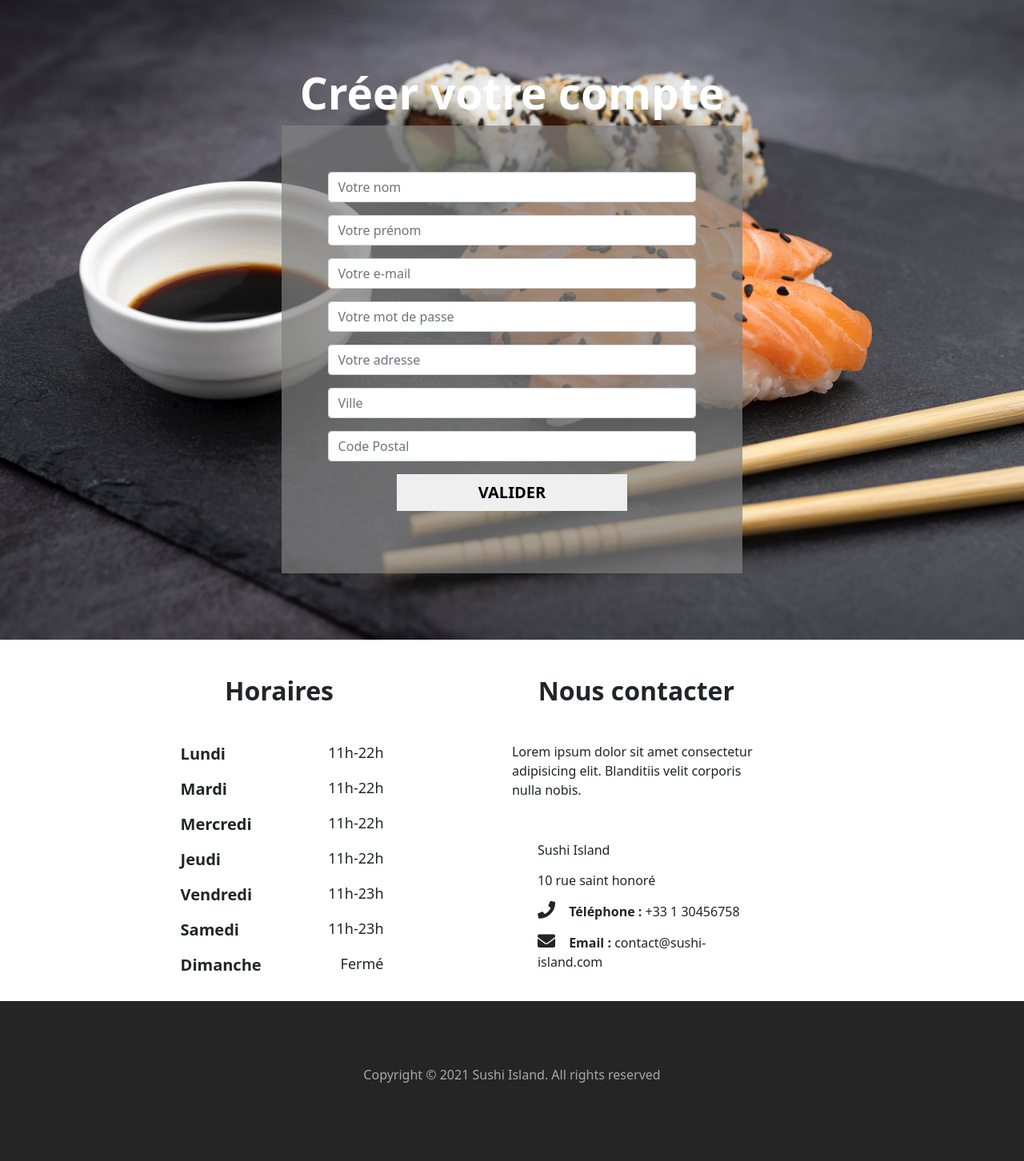
After one commit to Crooshi/Sushi-Island, a PHP site: page /inscription.html in a window 1280 px wide. The commit adds this page. Shown: the whole page at 80% size. Run offline with PHP 8.4, Linux system fonts and the light colour scheme; some libraries are stand-ins or nearby versions.

Commit message:
inscription form + modif css page accueil

```diff
--- a/accueil.html
+++ b/accueil.html
@@ -81,6 +81,7 @@
 		  <h1>Lorem ipsum dolor sit amet consectetur.</h1>
       <div class="para-btn"> <a href="">Commandez</a></div>
 	  </section>
+     <!--FOOTER-->
     <section class="horaire container">
      <div class="row footer">
       <div class="col-md-4">
@@ -119,9 +120,8 @@
       <div class="copyright">
         <p>Copyright © 2021 Sushi Island. All rights reserved</p>
       </div>
-
-
     </section>
+    <!--END FOOTER-->
 	</body>
 	<script src="https://unpkg.com/aos@2.3.1/dist/aos.js"></script>
     <script>
--- /dev/null
+++ b/inscription.html
@@ -0,0 +1,101 @@
+<!DOCTYPE html>
+<html lang="fr">
+	<head>
+		<meta charset="utf-8">
+		<meta name="viewport" content="width=device-width, initial-scale=1">
+		<title> Sushi Island</title>
+		<!--Lien avec CSS-->
+		<link rel="stylesheet" href="./sitestyle.css">
+		<!--Librairie d'icones-->
+		<link rel="stylesheet" href="https://use.fontawesome.com/releases/v5.0.7/css/all.css">
+		<link href="https://unpkg.com/aos@2.3.1/dist/aos.css" rel="stylesheet"/>
+		<link rel="preconnect" href="https://fonts.gstatic.com">
+		<link href="https://fonts.googleapis.com/css2?family=Raleway&display=swap" rel="stylesheet">
+		<!--Feuille de style BOOTSTRAP-->
+    	<link href="https://cdn.jsdelivr.net/npm/bootstrap@5.0.0-beta1/dist/css/bootstrap.min.css" rel="stylesheet" integrity="sha384-giJF6kkoqNQ00vy+HMDP7azOuL0xtbfIcaT9wjKHr8RbDVddVHyTfAAsrekwKmP1" crossorigin="anonymous">
+	</head>
+    <body>
+        <section class="bg-form">
+            <div class="title-form">
+                <h2>Créer votre compte</h2>
+            </div>
+            <div class="container-form">
+                <form name="inscription" action="insciption.php" method="POST">
+                    <div class="form-input">
+                        <input type="text" class="form-control" name="nom" placeholder="Votre nom">
+                    </div>
+                    <div class="form-input">
+                        <input type="text" class="form-control" name="prenom" placeholder="Votre prénom"/>
+                    </div>
+                    <div class="form-input">
+                        <input type="email" class="form-control" name="email" placeholder="Votre e-mail"/>
+                    </div>
+                    <div class="form-input">
+                        <input type="password" class="form-control" name="mdp" placeholder="Votre mot de passe"/>
+                    </div>
+                    <div class="form-input">
+                        <input type="text" class="form-control" name="adresse" placeholder="Votre adresse"/>
+                    </div>
+                   <div class="form-input">
+                        <input type="text" class="form-control" name="ville" placeholder="Ville"/>
+                    </div>
+                    <div class="form-input">
+                        <input type="text" class="form-control" name="code_postal" placeholder="Code Postal"/>
+                    </div>
+                    <div class="form-btn">
+                        <input type="submit" name="valider" value="Valider"/>
+                    </div>
+                </form>
+            </div>
+        </section>
+        <!--FOOTER-->
+        <section class="horaire container">
+        <div class="row footer">
+        <div class="col-md-4">
+            <div class="ouverture">
+            <h4>Horaires</h4>
+            <div class="details">
+                <ul class="flex-li">
+                <li> <span class="jour">Lundi</span><span  class="heure">11h-22h</span></li>
+                <li> <span class="jour">Mardi</span><span  class="heure">11h-22h</span></li>
+                <li> <span class="jour">Mercredi</span><span  class="heure">11h-22h</span></li>
+                <li> <span class="jour">Jeudi</span><span class="heure">11h-22h</span></li>
+                <li> <span class="jour">Vendredi</span><span  class="heure">11h-23h</span></li>
+                <li> <span class="jour">Samedi</span><span  class="heure">11h-23h</span></li>
+                <li> <span class="jour">Dimanche</span><span  class="heure">Fermé</span></li>
+                </ul>
+            </div>
+            </div>
+        </div>
+        <div class="col-md-4">
+            <div class="contact">
+            <h4>Nous contacter</h4>
+            <div class="details">
+            <p>Lorem ipsum dolor sit amet consectetur adipisicing elit. Blanditiis velit corporis nulla nobis. </p>
+                <ul class="flex-li">
+                    <li> <span> Sushi Island </span></li>
+                    <li> <span>10 rue saint honoré</span></li>
+                    <li><i class="fas fa-phone"></i> <span class="tel"><b>Téléphone :</b> +33 1 30456758 </span> </li>
+                    <li><i class="fas fa-envelope"></i> <span class="mel"><b>Email : </b> contact@sushi-island.com  </span> </li>
+                    </ul>
+            </div>
+            </div>
+        </div>
+        </div>
+        </section>
+        <section>
+        <div class="copyright">
+            <p>Copyright © 2021 Sushi Island. All rights reserved</p>
+        </div>
+        </section>
+    <!--END FOOTER-->
+	</body>
+	<script src="https://unpkg.com/aos@2.3.1/dist/aos.js"></script>
+    <script>
+      AOS.init();
+    </script>
+  		<!--BOOTSTRAP-->
+	  	<script src="https://code.jquery.com/jquery-3.2.1.slim.min.js" integrity="sha384-KJ3o2DKtIkvYIK3UENzmM7KCkRr/rE9/Qpg6aAZGJwFDMVNA/GpGFF93hXpG5KkN" crossorigin="anonymous"></script>
+		<script src="https://cdnjs.cloudflare.com/ajax/libs/popper.js/1.12.9/umd/popper.min.js" integrity="sha384-ApNbgh9B+Y1QKtv3Rn7W3mgPxhU9K/ScQsAP7hUibX39j7fakFPskvXusvfa0b4Q" crossorigin="anonymous"></script>
+		<script src="https://maxcdn.bootstrapcdn.com/bootstrap/4.0.0/js/bootstrap.min.js" integrity="sha384-JZR6Spejh4U02d8jOt6vLEHfe/JQGiRRSQQxSfFWpi1MquVdAyjUar5+76PVCmYl" crossorigin="anonymous"></script>
+</html>
--- a/sitestyle.css
+++ b/sitestyle.css
@@ -164,3 +164,57 @@ padding-top: 16%;
     align-items: center;
     justify-content: center;
 }
+
+/* INSCRIPTION */
+.bg-form{
+  background-image: url("./img/bg-inscription.jpg");
+  height: 100vh;
+  background-position: center;
+  background-size: cover;
+  background-attachment: fixed;
+  display: flex;
+  flex-direction: column;
+  justify-content: center;
+  align-items: center;
+}
+
+.title-form h2{
+    font-size: 55px;
+    font-weight: 800;
+    color: white;
+}
+
+.container-form{
+    background-color : #808080B5;
+    height: 70%;
+    width: 45%;
+}
+
+.container-form form{
+    margin-top: 10%;
+}
+
+.form-input, .form-btn {
+    height: 100%;
+    margin-top: 0 auto;
+    margin-bottom: 1rem;
+    display: flex;
+    justify-content: center;
+}
+
+.form-input input{
+    width: 80% !important;
+}
+
+.form-btn input{
+    text-transform: uppercase;
+    font-size: 20px;
+    width: 50% !important;
+    color: black;
+    padding: 8px 20px;
+    border: none;
+    text-align: center;
+    border-color: white;
+    font-weight: bold;
+    transition-duration: 0.4s;
+}
```
Also changed, not shown: img/bg-inscription.jpg (added), 2 other files.
